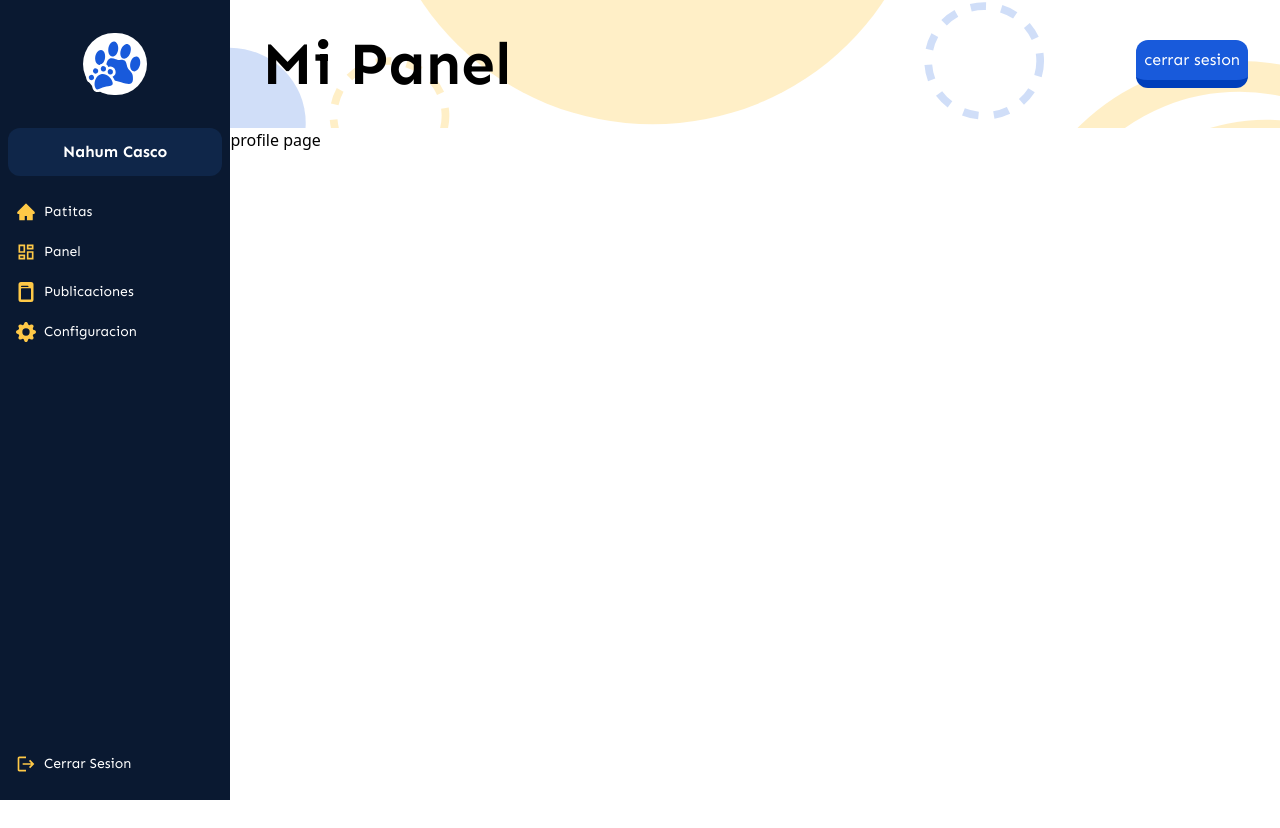
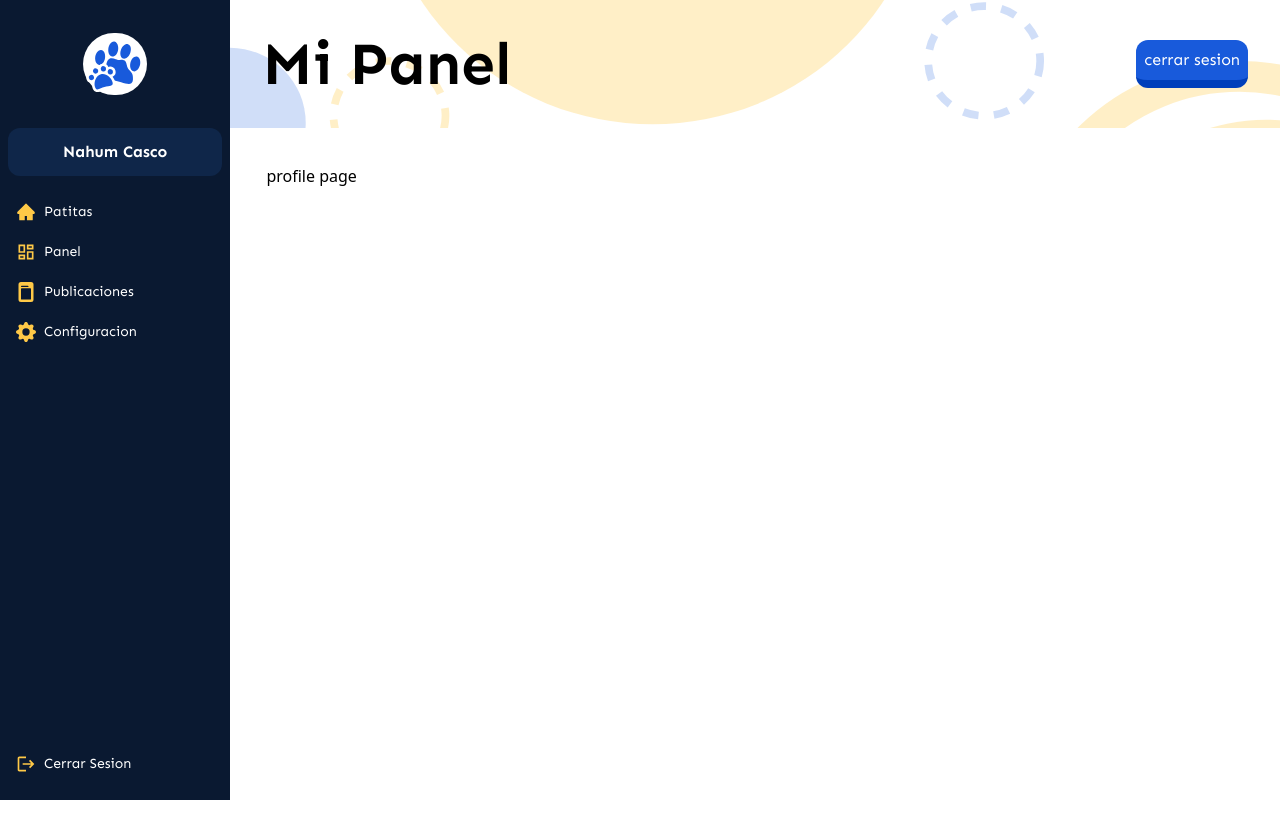
Before and after one commit to NahumCRep/PatitasWeb, a React (Create React App) app: page /profile in a window 1280 px wide. Built offline with nearby package versions, Linux system fonts and the light colour scheme; a web font is replaced by a local one.

Commit message:
set paddings to children parent div

```diff
--- a/src/components/layouts/ProfileLayout.jsx
+++ b/src/components/layouts/ProfileLayout.jsx
@@ -39,7 +39,7 @@ export const ProfileLayout = ({ children }) => {
 
           </div>
         </div>
-        <div className="h-[700px]">
+        <div className="h-[700px] p-4 md:p-9">
           {children}
         </div>
       </div>
```
